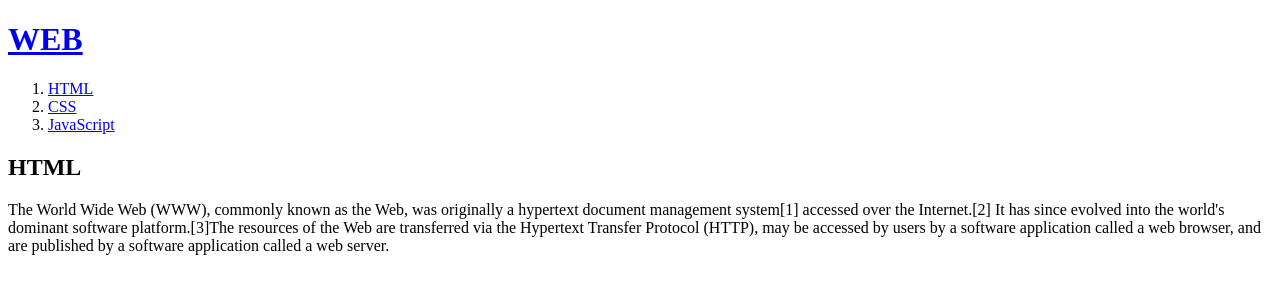
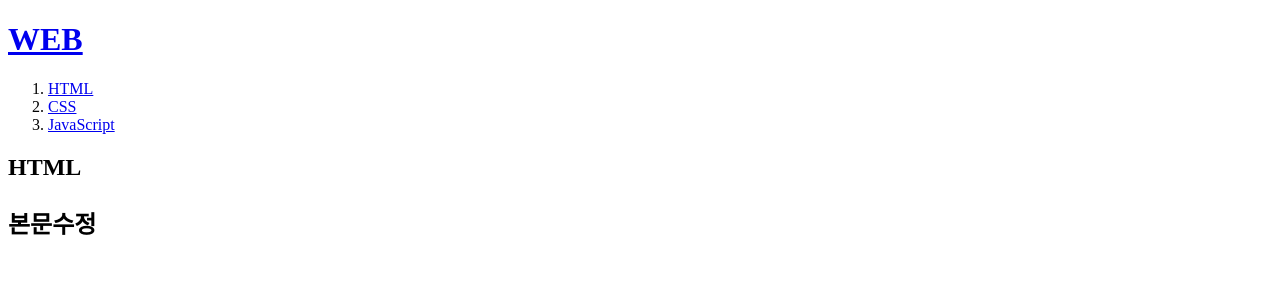
Before and after one commit to jowehas/mafirst-website, a plain HTML site: page index.html in a window 1280 px wide. Drawn offline with Linux system fonts and the light colour scheme.

Commit message:
Add files via upload
index 본문수정

```diff
--- a/index.html
+++ b/index.html
@@ -11,8 +11,7 @@
     <li><a href="2.html">CSS</a></li>
     <li><a href="3.html">JavaScript</a></li>
   </ol>
-  <h2>HTML</h2>
-  <p>
-    The World Wide Web (WWW), commonly known as the Web, was originally a hypertext document management system[1] accessed over the Internet.[2] It has since evolved into the world's dominant software platform.[3]The resources of the Web are transferred via the Hypertext Transfer Protocol (HTTP), may be accessed by users by a software application called a web browser, and are published by a software application called a web server.</p>
+  <h2>HTML<h2>
+  <p>본문수정</p>
   </body>
 </html>
```
